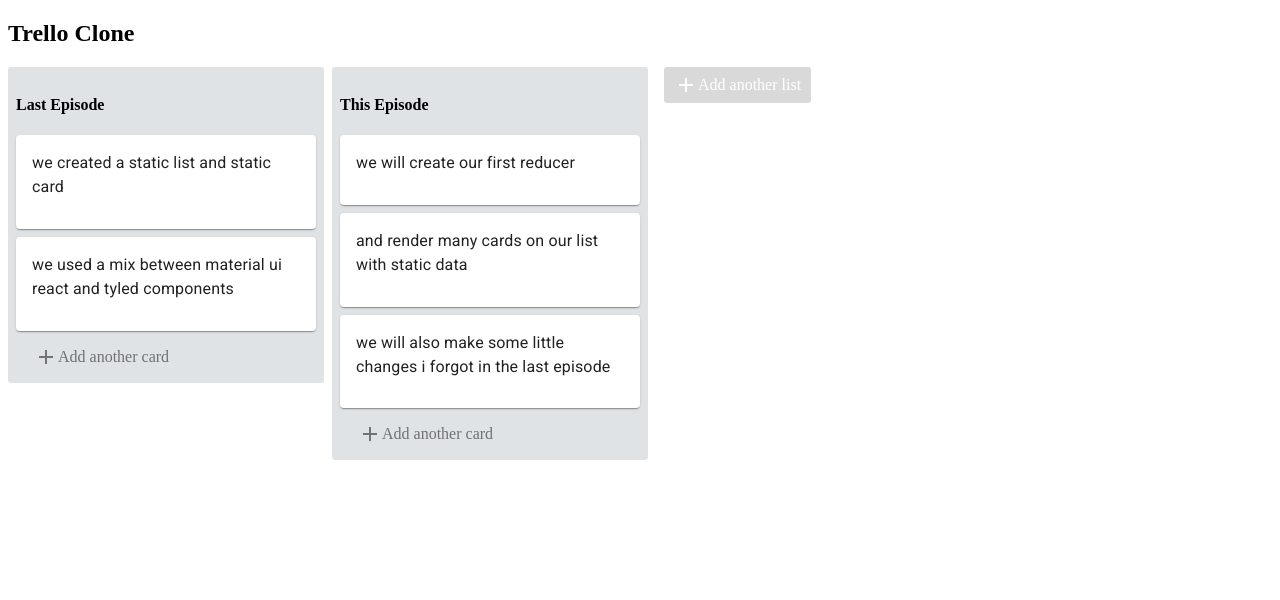
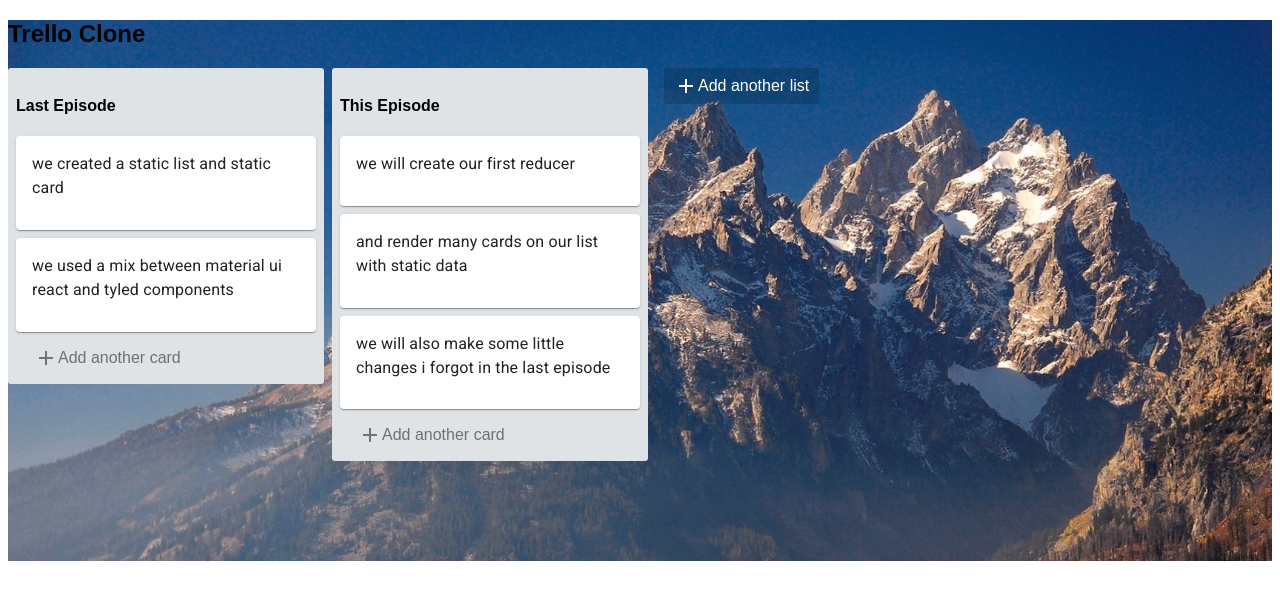
Before and after one commit to ColinSand/trello_clone, a React (Create React App) app: page / in a window 1280 px wide. Shown: the top 600 px of the page. Built offline with nearby package versions, Linux system fonts and the light colour scheme.

Commit message:
Adds grandTeton background

```diff
--- a/src/components/App.js
+++ b/src/components/App.js
@@ -5,10 +5,22 @@
 import { DragDropContext, Droppable } from "react-beautiful-dnd";
 import { sort } from "../actions";
 import styled from "styled-components";
+import teton from "../images/grandTeton.jpeg";
+import grandTeton from "../images/grandTeton.jpeg";
 
 const ListContainer = styled.div`
   display: flex;
   flex-direction: row;
+`;
+
+const MainBackground = styled.div`
+  background-image: url(${grandTeton});
+  background-size: cover;
+  background-attachment: fixed;
+  background-blend-mode: screen;
+  font-family: Arial, Helvetica, sans-serif;
+  padding-bottom: 100px;
+  min-height: 100%;
 `;
 
 class App extends Component {
@@ -31,8 +43,11 @@
   render() {
     const { lists } = this.props;
     return (
-      <DragDropContext onDragEnd={this.onDragEnd}>
-        <div className="grandTetonBackground">
+      <DragDropContext
+        onDragEnd={this.onDragEnd}
+        className="grandTetonBackground"
+      >
+        <MainBackground>
           <h2>Trello Clone</h2>
           {/* the droppableId can essentially be anything here */}
           <Droppable droppableId="all-lists" direction="horizontal" type="list">
@@ -56,7 +71,7 @@
               </ListContainer>
             )}
           </Droppable>
-        </div>
+        </MainBackground>
       </DragDropContext>
     );
   }
```
